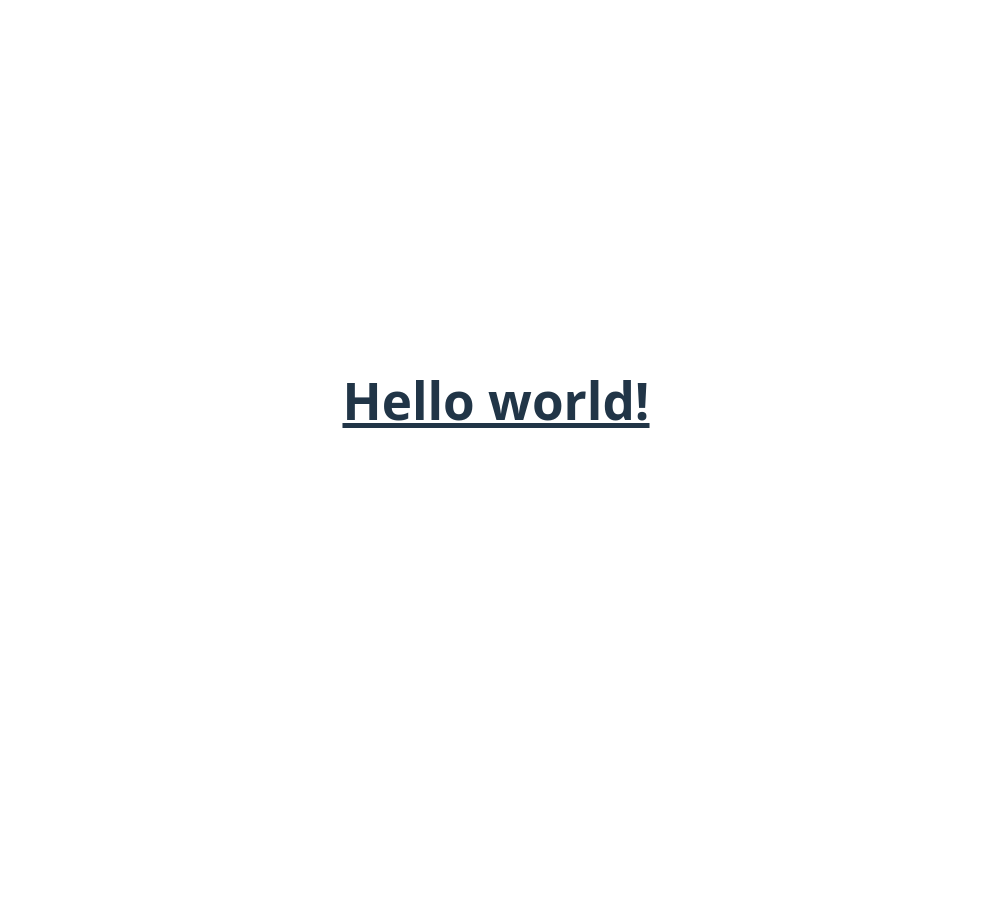
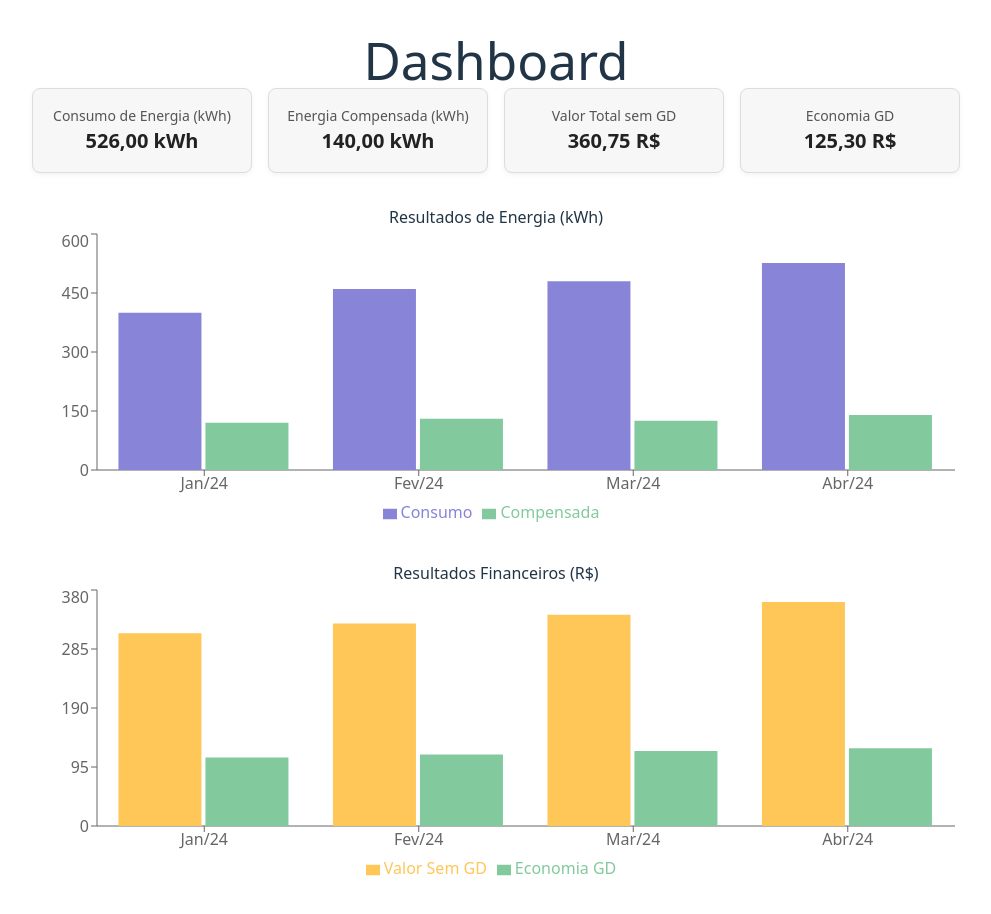
Before and after one commit to mateuscarvalhodev/pltest, a React (Vite) app: page / in a window 1280 px wide. Shown: the top 914 px of the page, without its empty margins (144-1135 px from the left). Before the commit the page ends 800 px from the top, so only its background shows below. Built offline with nearby package versions, Linux system fonts and the light colour scheme.

Commit message:
feat(dashboard): display mock summary and charts on dashboard

```diff
--- a/src/App.tsx
+++ b/src/App.tsx
@@ -1,14 +1,33 @@
+import { useState, useEffect } from 'react'
 import './App.css'
+import EnergyChart from './components/EnergyChart'
+import SummaryCard from './components/SummaryCard'
+import { dashboardMocks } from './mocks/dashboardMocks'
+import FinancialChart from './components/FinancialChart'
 
 function App() {
+  const [summary, setSummary] = useState<typeof dashboardMocks | null>(null);
 
+  useEffect(() => {
+    console.log('Mock:', dashboardMocks)
+    const timeout = setTimeout(() => setSummary(dashboardMocks), 500)
+    return () => clearTimeout(timeout);
+  }, [])
+  if (!summary) return <p>Carregando...</p>
+  return (
+    <div>
+      <h1>Dashboard</h1>
 
-  return (
-    <>
-      <h1 className='text-3xl font-bold underline'>
-        Hello world!
-      </h1>
-    </>
+      <div style={{ display: 'flex', flexWrap: 'wrap', gap: '16px' }}>
+        <SummaryCard label='Consumo de Energia (kWh)' value={summary.totalEnergia} suffix=' kWh' />
+        <SummaryCard label='Energia Compensada (kWh)' value={summary.energiaCompensada} suffix=' kWh' />
+        <SummaryCard label='Valor Total sem GD' value={summary.valorSemGD} suffix=' R$' />
+        <SummaryCard label='Economia GD' value={summary.economiaGD} suffix=' R$' />
+      </div>
+
+      <EnergyChart data={summary.graficoEnergia} />
+      <FinancialChart data={summary.graficoFinanceiro} />
+    </div>
   )
 }
 
--- /dev/null
+++ b/src/components/EnergyChart/index.tsx
@@ -0,0 +1,37 @@
+import {
+  ResponsiveContainer,
+  BarChart,
+  XAxis,
+  YAxis,
+  Tooltip,
+  Legend,
+  Bar
+} from 'recharts';
+
+type Props = {
+  data: {
+    mes: string;
+    consumo: number;
+    compensada: number;
+  }[];
+};
+
+export const EnergyGraphic = ({ data }: Props) => {
+  return (
+    <div style={{ marginTop: 32 }}>
+      <h2>Resultados de Energia (kWh)</h2>
+      <ResponsiveContainer width="100%" height={300}>
+        <BarChart data={data}>
+          <XAxis dataKey="mes" />
+          <YAxis />
+          <Tooltip formatter={(value: number) => `${value} kWh`} />
+          <Legend />
+          <Bar dataKey="consumo" name="Consumo" fill="#8884d8" />
+          <Bar dataKey="compensada" name="Compensada" fill="#82ca9d" />
+        </BarChart>
+      </ResponsiveContainer>
+    </div>
+  );
+};
+
+export default EnergyGraphic;
--- /dev/null
+++ b/src/components/FinancialChart/index.tsx
@@ -0,0 +1,39 @@
+import {
+  ResponsiveContainer,
+  BarChart,
+  XAxis,
+  YAxis,
+  Tooltip,
+  Legend,
+  Bar
+} from 'recharts';
+
+type Props = {
+  data: {
+    mes: string;
+    valorSemGD: number;
+    economiaGD: number;
+  }[];
+};
+
+export const FinancialChart = ({ data }: Props) => {
+  return (
+    <div style={{ marginTop: 32 }}>
+      <h2>Resultados Financeiros (R$)</h2>
+      <ResponsiveContainer width='100%' height={300}>
+        <BarChart data={data}>
+          <XAxis dataKey='mes' />
+          <YAxis />
+          <Tooltip formatter={(value: number) =>
+            value.toLocaleString('pt-BR', { style: 'currency', currency: 'BRL' })
+          } />
+          <Legend />
+          <Bar dataKey='valorSemGD' name='Valor Sem GD' fill='#ffc658' />
+          <Bar dataKey='economiaGD' name='Economia GD' fill='#82ca9d' />
+        </BarChart>
+      </ResponsiveContainer>
+    </div>
+  );
+};
+
+export default FinancialChart;
--- /dev/null
+++ b/src/components/SummaryCard/index.tsx
@@ -0,0 +1,27 @@
+type Props = {
+  label: string;
+  value: number | string;
+  suffix?: string;
+};
+
+export const SummaryCard = ({ label, value, suffix = '' }: Props) => {
+  return (
+    <div style={{
+      border: '1px solid #ddd',
+      borderRadius: '8px',
+      padding: '16px',
+      width: '220px',
+      backgroundColor: '#f7f7f7',
+      boxShadow: '0 2px 5px rgba(0,0,0,0.05)'
+    }}>
+      <p style={{ fontSize: '14px', color: '#555', margin: 0 }}>{label}</p>
+      <strong style={{ fontSize: '20px', color: '#222' }}>
+        {typeof value === 'number'
+          ? value.toLocaleString('pt-BR', { minimumFractionDigits: 2 }) + suffix
+          : value}
+      </strong>
+    </div>
+  );
+};
+
+export default SummaryCard;
--- a/src/main.tsx
+++ b/src/main.tsx
@@ -2,12 +2,19 @@ import { StrictMode } from 'react'
 import { createRoot } from 'react-dom/client'
 import './index.css'
 import App from './App.tsx'
-import { BrowserRouter } from 'react-router'
+import { BrowserRouter, Route, Routes } from 'react-router'
 
 createRoot(document.getElementById('root')!).render(
   <StrictMode>
     <BrowserRouter>
-      <App />
+      <Routes>
+        <Route path='/' element={<App />} />
+        {/*
+        <Route element={<SidebarLayout />}>
+        <Route path="/clientes" element={<Clients />} />
+        <Route path='/clientes-selecionados' element={<SelectedClients />} />
+        */}
+      </Routes>
     </BrowserRouter>
   </StrictMode>,
 )
--- /dev/null
+++ b/src/mocks/dashboardMocks.ts
@@ -0,0 +1,18 @@
+export const dashboardMocks = {
+  totalEnergia: 526, // kWh
+  energiaCompensada: 140, // kWh
+  valorSemGD: 360.75, // R$
+  economiaGD: 125.30, // R$
+  graficoEnergia: [
+    { mes: 'Jan/24', consumo: 400, compensada: 120 },
+    { mes: 'Fev/24', consumo: 460, compensada: 130 },
+    { mes: 'Mar/24', consumo: 480, compensada: 125 },
+    { mes: 'Abr/24', consumo: 526, compensada: 140 },
+  ],
+  graficoFinanceiro: [
+    { mes: 'Jan/24', valorSemGD: 310.50, economiaGD: 110.40 },
+    { mes: 'Fev/24', valorSemGD: 325.90, economiaGD: 115.00 },
+    { mes: 'Mar/24', valorSemGD: 340.20, economiaGD: 120.75 },
+    { mes: 'Abr/24', valorSemGD: 360.75, economiaGD: 125.30 },
+  ],
+};
```
